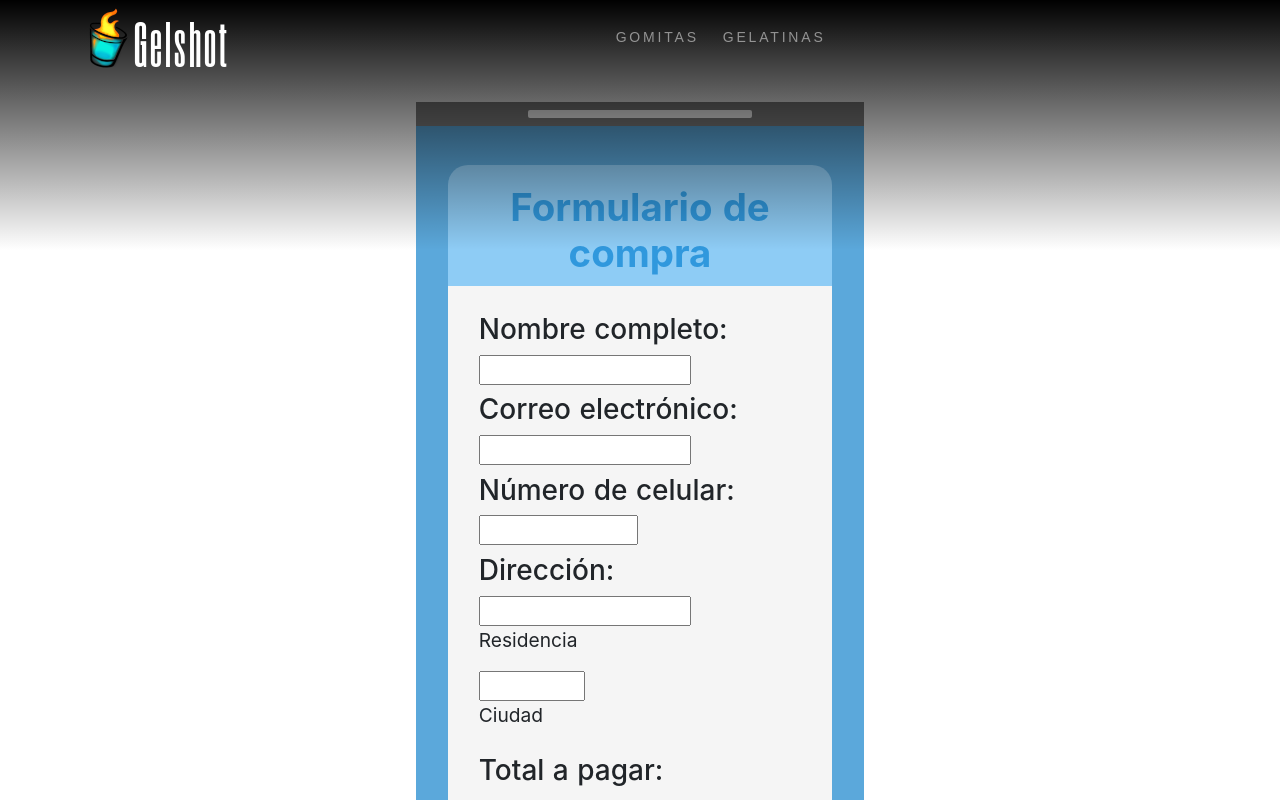
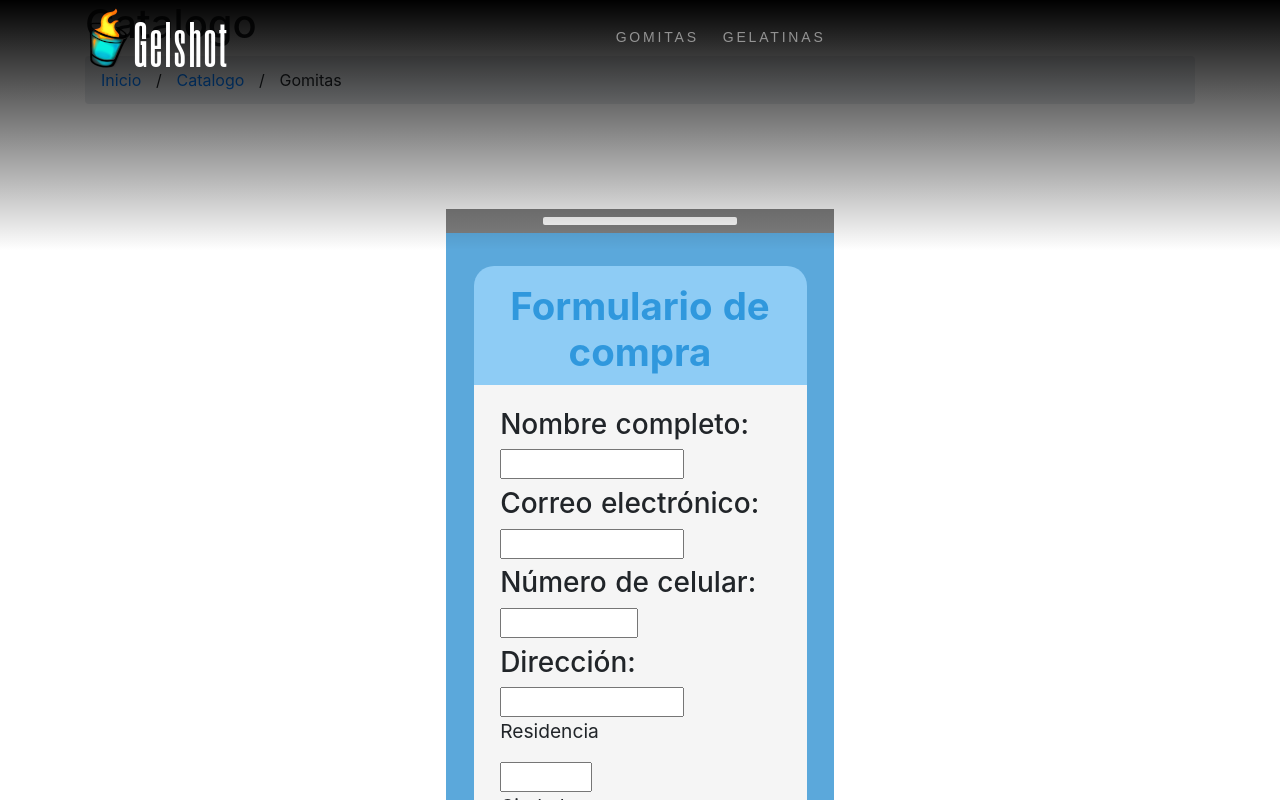
Before and after one commit to DavidJoan53/GelShot, a Nuxt app: page /pagos in a window 1280 px wide. Shown: the top 800 px of the page. Built offline with nearby package versions, Linux system fonts and the light colour scheme; some icons are missing; a web font is replaced by a local one.

Commit message:
Deploy
prueba

```diff
--- a/pages/pagos/index.vue
+++ b/pages/pagos/index.vue
@@ -1,7 +1,31 @@
 <template>
 <div>
     <Navigation/>
-    <div class="top_decoration">
+	        <div class="st-content-inner">
+
+    <section class="page-header-wrapper">
+					<div class="container">
+						<div class="row">
+							<div class="col-md-12">
+								<div class="page-header">
+								  <h1>Catalogo</h1>
+								</div>
+								<ol class="breadcrumb">
+								  <li><a href="#">Inicio</a></li>
+                                  <li class="active">ㅤ/ㅤ</li>
+								  <li><a href="#">Catalogo</a></li>
+                                  <li class="active">ㅤ/ㅤ</li>
+								  <li class="active">Gomitas</li>
+								</ol>
+							</div>
+						</div>
+					</div>
+	</section>
+
+              <div class="container">
+					<div class="content-wrapper">
+						<div class="inner-content">
+					        <div class="top_decoration">
             <div class="rectangulo"></div>
         </div>
     <div class="container_exterior">
@@ -48,7 +72,17 @@
             <button class="form_button">Confirmar</button>
         </div>
     </div>
-</div>
+						</div>
+					</div>
+				</div>
+           </div>
+        </div>
+
+
+
+
+
+
 </template>
 
 <script>
```
Also changed, not shown: static/sw.js (+28 -13 lines).
